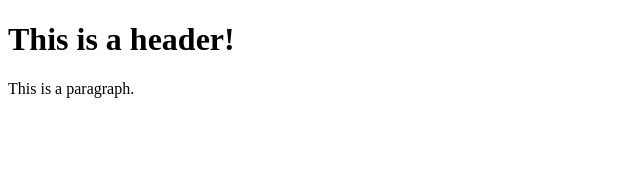
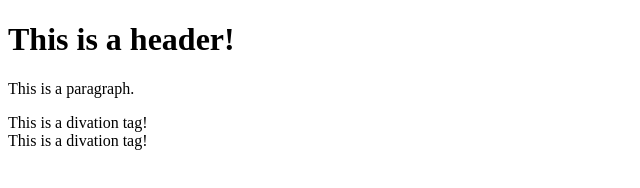
Before and after one commit to MohamadMahdi-RaeisiMakiani/gitgithub_tutorial, a plain HTML site: page Product_Development/index.html in a window 1280 px wide. Shown: the whole page, without its empty margins (0-640 px from the left). Drawn offline with Linux system fonts and the light colour scheme.

Commit message:
Software V2 Released!

```diff
--- a/Product_Development/index.html
+++ b/Product_Development/index.html
@@ -8,5 +8,7 @@
   <body>
     <h1>This is a header!</h1>
     <p>This is a paragraph.</p>
+    <div>This is a divation tag!</div>
+    <div>This is a divation tag!</div>
   </body>
 </html>
```
Also changed, not shown: Product_Release/index.html (+2 -0 lines), notes.txt.
